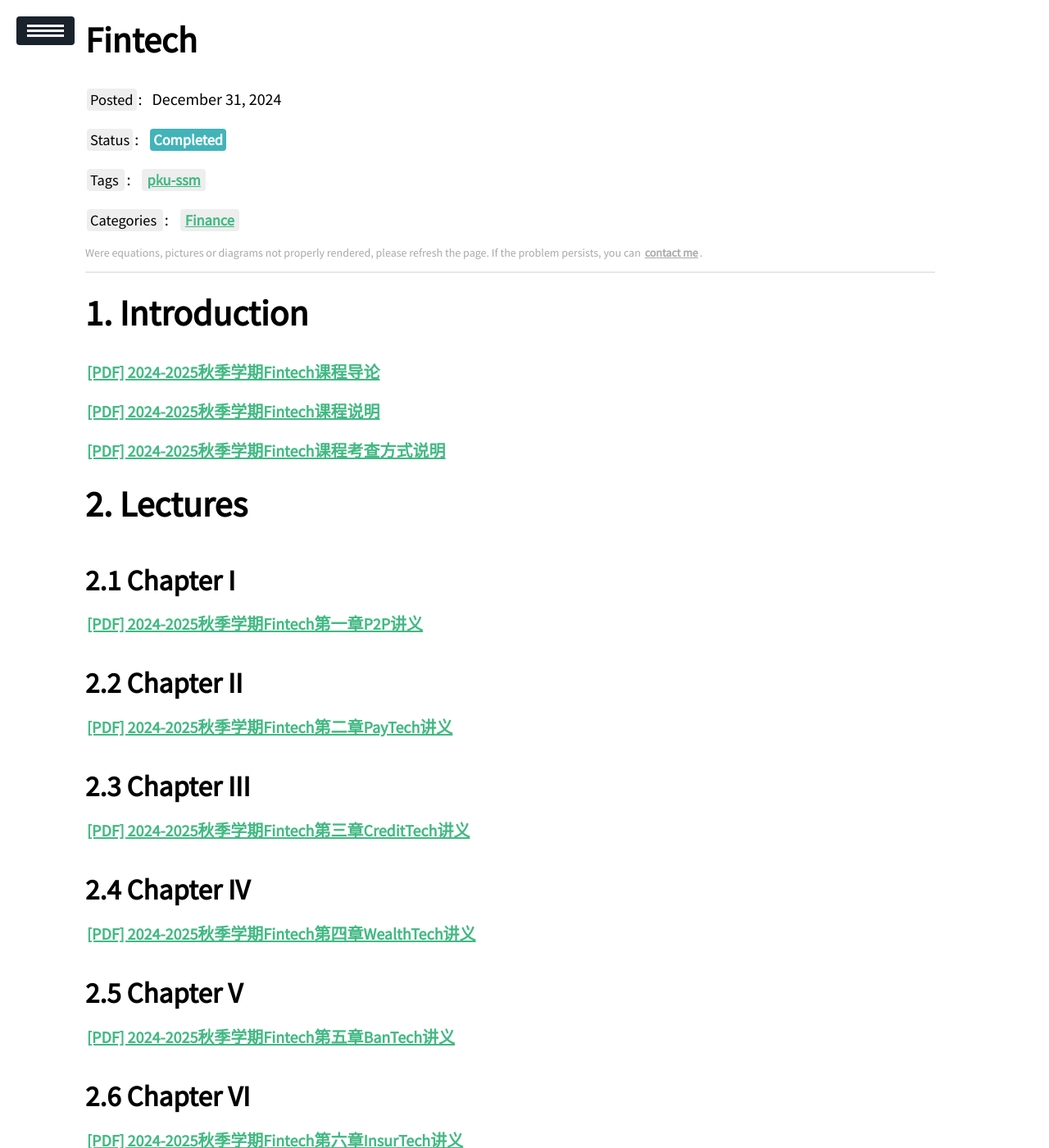
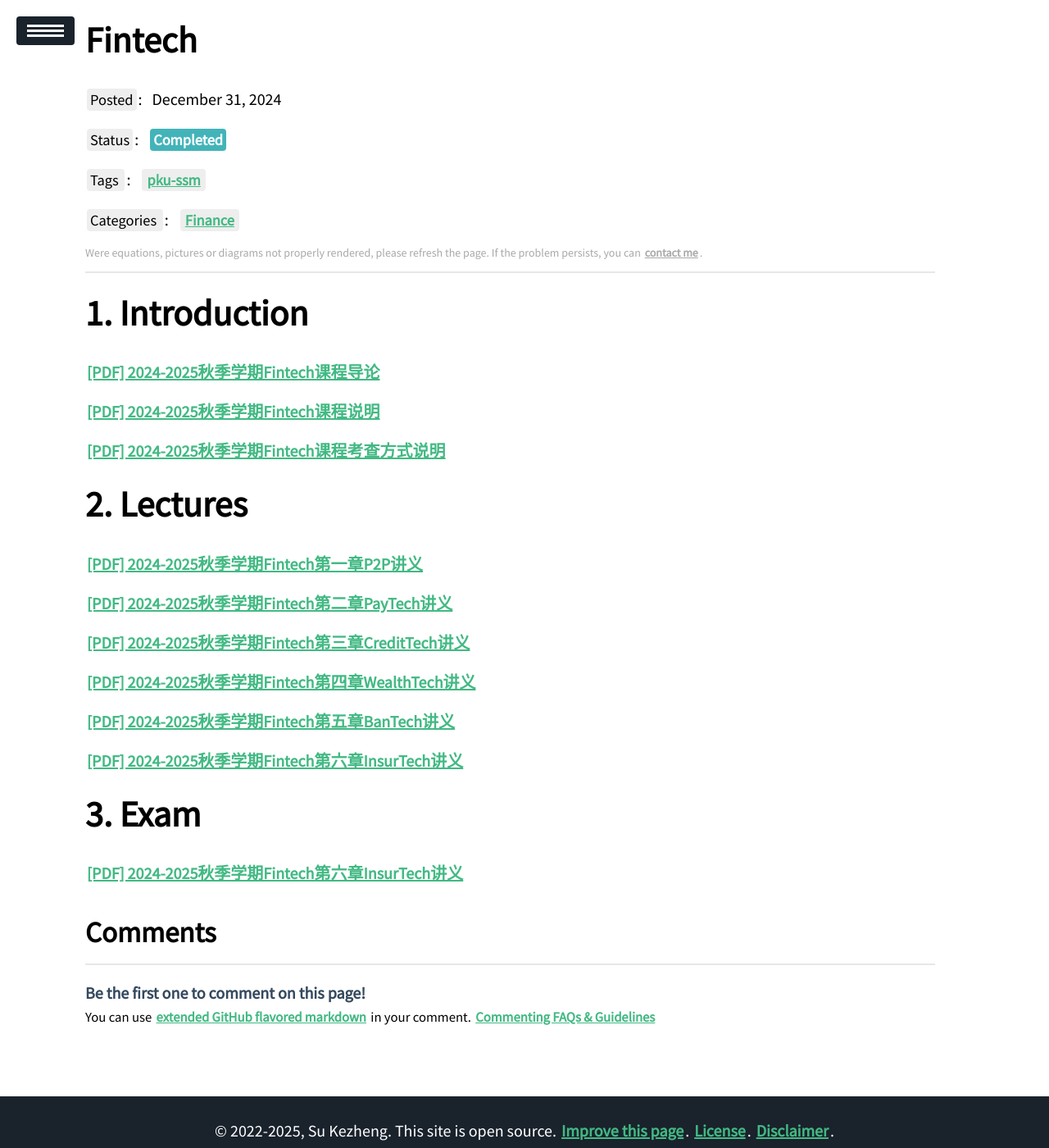
Before and after one commit to ssskz/ssskz.github.io, a Jekyll site: the page built from _posts/2024-12-31-Fintech.md, in a window 1280 px wide and 1400 px high. Shown: the whole window at 82% size. Built offline with Jekyll 4.4.1, drawn with Linux system fonts in a browser that asks for light colours; our own code applies the rules of GitHub Pages for plain Markdown files; a script that is not in the unit is left out.

Commit message:
1
Signed-off-by: ssskz <12497590+ssskz@user.noreply.gitee.com>

```diff
--- a/_posts/2024-12-31-Fintech.md
+++ b/_posts/2024-12-31-Fintech.md
@@ -19,30 +19,17 @@ description: Sharing of learning materials (homework and exams) about **Fintech*
 
 # Lectures
 
-## Chapter I
-
 <p><a href="https://ssskz.github.io/materials/Fintech/1 个体网络借贷.pdf" target="_blank">[PDF] 2024-2025秋季学期Fintech第一章P2P讲义 </a></p>
-
-## Chapter II
 
 <p><a href="https://ssskz.github.io/materials/Fintech/2 支付科技.pdf" target="_blank">[PDF] 2024-2025秋季学期Fintech第二章PayTech讲义 </a></p>
 
-## Chapter III
-
 <p><a href="https://ssskz.github.io/materials/Fintech/3 信贷科技.pdf" target="_blank">[PDF] 2024-2025秋季学期Fintech第三章CreditTech讲义 </a></p>
-
-## Chapter IV
 
 <p><a href="https://ssskz.github.io/materials/Fintech/4 理财科技.pdf" target="_blank">[PDF] 2024-2025秋季学期Fintech第四章WealthTech讲义 </a></p>
 
-## Chapter V
-
 <p><a href="https://ssskz.github.io/materials/Fintech/5 银行科技.pdf" target="_blank">[PDF] 2024-2025秋季学期Fintech第五章BanTech讲义 </a></p>
 
-## Chapter VI
-
 <p><a href="https://ssskz.github.io/materials/Fintech/6 保险科技.pdf" target="_blank">[PDF] 2024-2025秋季学期Fintech第六章InsurTech讲义 </a></p>
-
 
 # Exam
 
```
Also changed, not shown: _posts/2024-12-19-Crawl-Tiktok-Video.md (+1 -1 lines).
